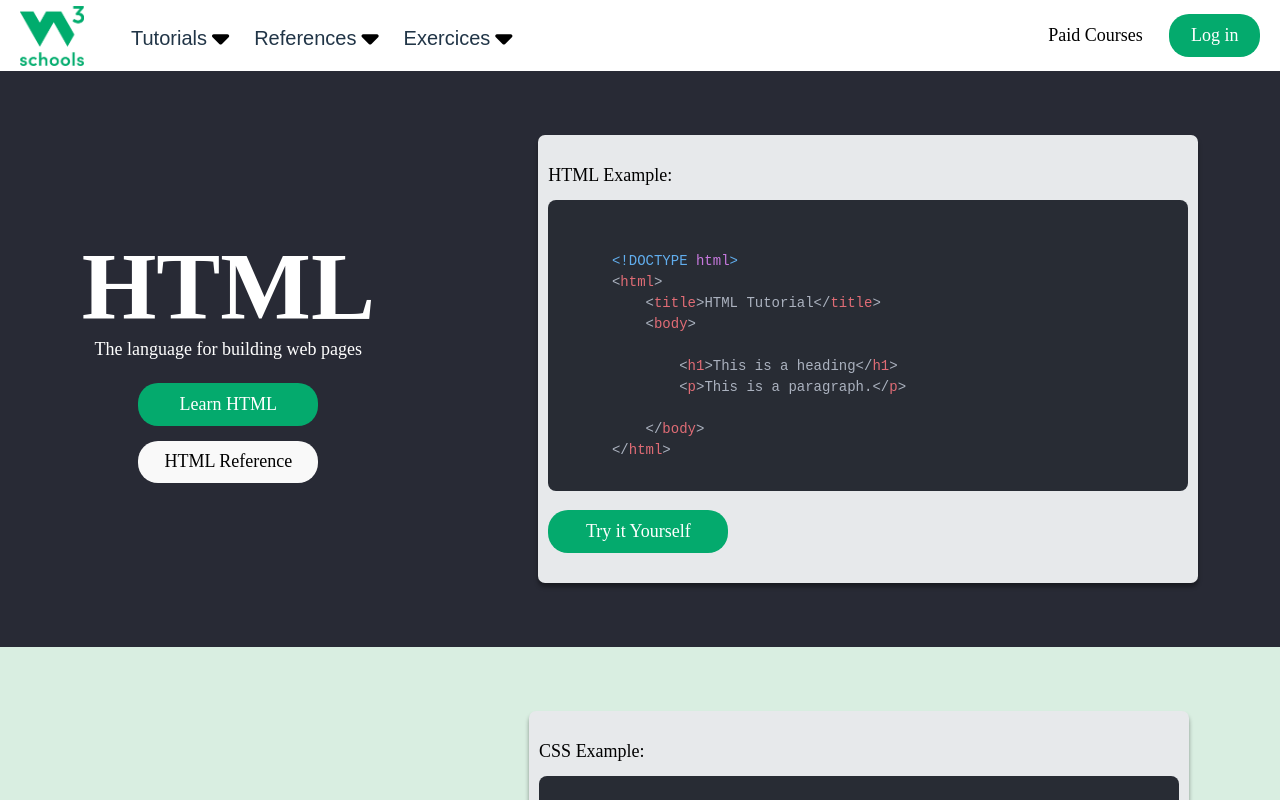
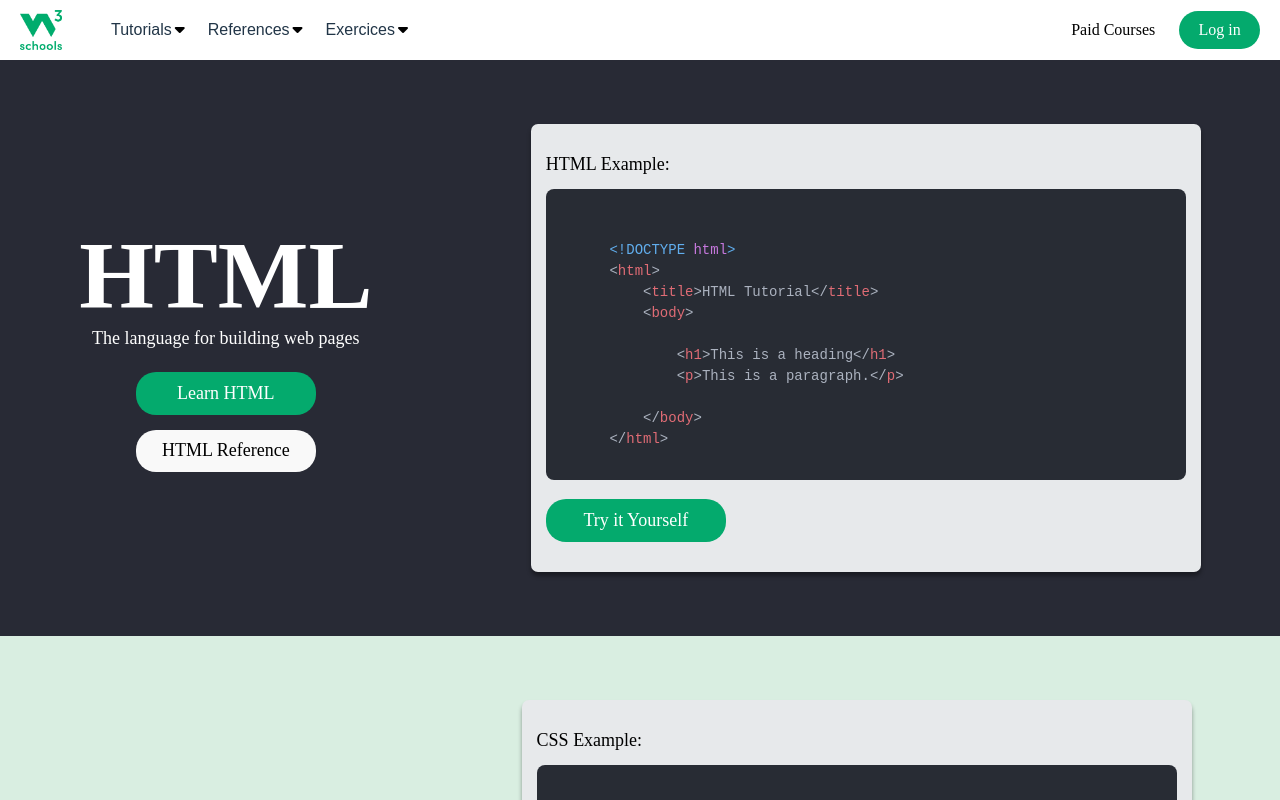
Before and after one commit to linda-boughattas/W3Schools-Clone, a React (Vite) app: page / in a window 1280 px wide. Shown: the top 800 px of the page. Built offline with nearby package versions, Linux system fonts and the light colour scheme; a web font is replaced by a local one.

Commit message:
made the buttons in every section functional and modified the style of the navbar

```diff
--- a/src/bottom.css
+++ b/src/bottom.css
@@ -7,7 +7,3 @@
 .component-title{
     color: var(--color-black);
 }
-.gray{
-    background-color: var(--color-gray-100);
-    color:var(--color-white);
-}
--- a/src/component.css
+++ b/src/component.css
@@ -19,7 +19,7 @@
     border-color: var(--color-dimgray);
     border-radius: 7px;
     box-shadow: 0px 4px 4px #0000005f;
-    padding: 30px 10px;
+    padding: 30px 15px;
     display: flex;
     flex-direction: column;
     justify-content: center;
@@ -70,3 +70,11 @@
 .white:hover{
     background-color: var(--color-whitesmoke);
 }
+.gray{
+    background-color: var(--color-gray-100);
+    color:var(--color-white);
+    margin-top: 15px;
+}
+.gray:hover{
+    background-color: var(--color-gray-200);
+}
--- a/src/component.jsx
+++ b/src/component.jsx
@@ -14,15 +14,15 @@ export default function Component(props){
             <div className="component-title">
                 <h1 style={{ color: `var(${props.textColor})` }}>{props.name}</h1>
                 <p style={{ color: `var(${props.textColor})` }}>{props.description}</p>
-                <button className="button green">Learn {props.name}</button>
-                <button className="button white">{props.name} Reference</button>
+                <button className="button green"><a href={props.learnLink}>Learn {props.name}</a></button>
+                <button className={`button ${props.buttonColor}`}><a href={props.referenceLink}>{props.name} Reference</a></button>
             </div>
             <div className="component-example">
                 <h6>{props.name} Example:</h6>
                 <pre className="component-code">
                 <code dangerouslySetInnerHTML={{ __html: props.example }}></code>
                 </pre>
-                <button className="button green">Try it Yourself</button>
+                <button className="button green"><a href={props.tryLink}>Try it Yourself</a></button>
             </div>
         </div>
     )
--- a/src/data.jsx
+++ b/src/data.jsx
@@ -15,7 +15,11 @@ export default [
         &lt;/body&gt;
     &lt;/html&gt;`,
         bgColor:'--color-gray-100',
-        textColor:"--color-white"
+        textColor:"--color-white",
+        buttonColor:'white',
+        learnLink:'https://www.w3schools.com/html/default.asp',
+        referenceLink:'https://www.w3schools.com/tags/default.asp',
+        tryLink:'https://www.w3schools.com/html/tryit.asp?filename=tryhtml_default_default'
 },
     {
         id: 2,
@@ -33,7 +37,11 @@ export default [
 
 `,
         bgColor:'--color-mediumseagreen-50',
-        textColor:"--color-black"
+        textColor:"--color-black",
+        buttonColor:'gray',
+        learnLink:'https://www.w3schools.com/css/default.asp',
+        referenceLink:'https://www.w3schools.com/cssref/index.php',
+        tryLink:'https://www.w3schools.com/css/tryit.asp?filename=trycss_default'
 },
     {
         id: 3,
@@ -52,7 +60,11 @@ export default [
 
 `,
         bgColor:'--color-khaki-100',
-        textColor:"--color-black"
+        textColor:"--color-black",
+        buttonColor:'gray',
+        learnLink:'https://www.w3schools.com/js/default.asp',
+        referenceLink:'https://www.w3schools.com/jsref/default.asp',
+        tryLink:'https://www.w3schools.com/js/tryit.asp?filename=tryjs_default'
 },
     {
         id: 4,
@@ -64,7 +76,11 @@ export default [
 
 `,
         bgColor:'--color-gray-100',
-        textColor:"--color-white"
+        textColor:"--color-white",
+        buttonColor:'white',
+        learnLink:'https://www.w3schools.com/python/default.asp',
+        referenceLink:'https://www.w3schools.com/python/python_reference.asp',
+        tryLink:'https://www.w3schools.com/python/trypython.asp?filename=demo_indentation'
 },
     {
         id: 5,
@@ -76,5 +92,9 @@ export default [
 
 `,
         bgColor:'--color-white',
-        textColor:"--color-black"
+        textColor:"--color-black",
+        buttonColor:'gray',
+        learnLink:'https://www.w3schools.com/sql/default.asp',
+        referenceLink:'https://www.w3schools.com/sql/sql_ref_keywords.asp',
+        tryLink:'https://www.w3schools.com/sql/trysql.asp?filename=trysql_select_where'
 }]
--- a/src/navbar.css
+++ b/src/navbar.css
@@ -22,6 +22,8 @@ nav{
     width:100%;
     white-space: nowrap;
     margin-top: 0;
+    font-size: 16px;
+    font-weight: normal;
 }
 .navbar-login .white{
     background-color: var(--color-white);
@@ -30,8 +32,8 @@ nav{
     margin-right: 20px;
 }
 .navbar-header{
-    width: 71px;
-    height: 60px;
+    width: 51px;
+    height: 40px;
     padding: 0;
 }
 .navbar-brand>img{
@@ -44,15 +46,12 @@ ul{
     gap:20px;
 }
 li>i{
-    font-size:27.5px;
-    margin-left: 5px;
+    font-size:16px;
     color: var(--color-black);
-    transform: translateY(3px);
-    margin: 0 5px;
-
+    margin: 0 3px;
 }
 li{
-    font-size: 20px;
+    font-size: 16px;
     font-family: var(--font-abeezee);
     font-weight: 400;
 }
--- a/src/navbar.jsx
+++ b/src/navbar.jsx
@@ -8,13 +8,13 @@ export default function Navbar(){
                     <a className="navbar-brand" href="#"><img src={W3Schools}></img></a>
                     </div>
                     <ul className="navbar-nav">
-                    <li><a href="#">Tutorials</a><i className="fa fa-caret-down"></i></li>
+                    <li><a href="">Tutorials</a><i className="fa fa-caret-down"></i></li>
                     <li><a href="#">References</a><i className="fa fa-caret-down"></i></li>
                     <li><a href="#">Exercices</a><i className="fa fa-caret-down"></i></li>
                     </ul>
                 <div className="navbar-login">
-                    <button className="button white"><a target="_blank" href="https://campus.w3schools.com/collections/course-catalog">Paid Courses</a></button>
-                    <button className="button green"><a href="https://profile.w3schools.com/login?redirect_url=https%3A%2F%2Fwww.w3schools.com%2F">Log in</a></button>
+                    <button className="button white "><a target="_blank" href="https://campus.w3schools.com/collections/course-catalog">Paid Courses</a></button>
+                    <button className="button green "><a href="https://profile.w3schools.com/login?redirect_url=https%3A%2F%2Fwww.w3schools.com%2F">Log in</a></button>
                 </div>
             </nav>
     )
```
